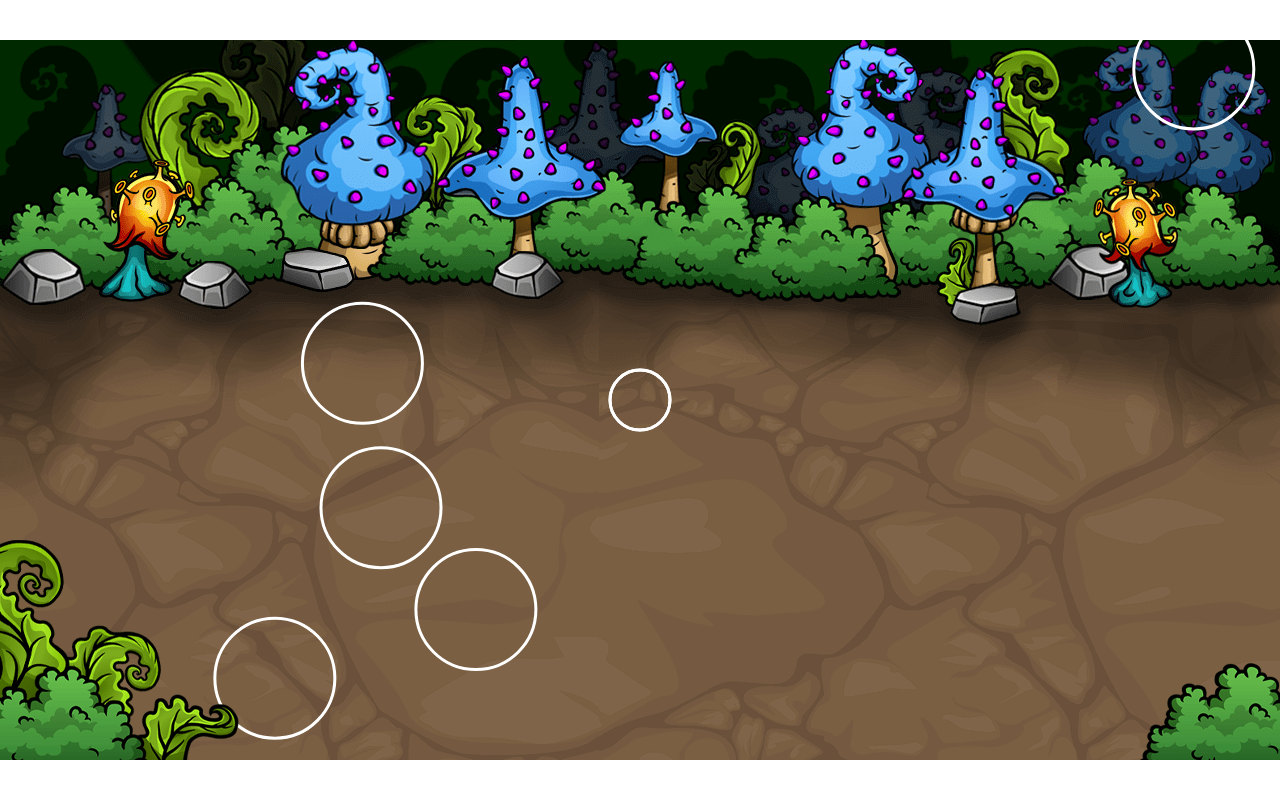
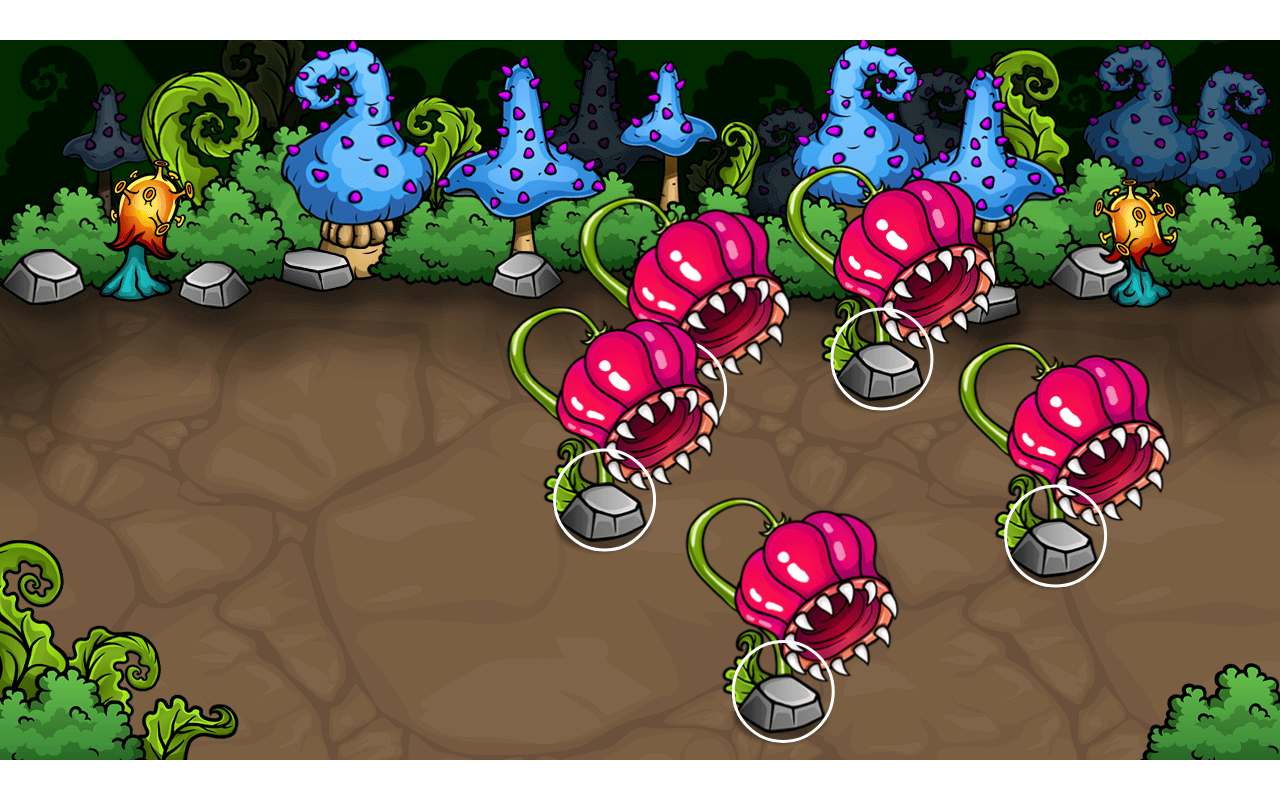
Before and after one commit to rrs-init/Egg_game, a plain HTML site: page index.html in a window 1280 px wide. Drawn offline with Linux system fonts and the light colour scheme.

Commit message:
load obstacles apart without overlap

```diff
--- a/index.html
+++ b/index.html
@@ -9,6 +9,7 @@
 <body>
 	<canvas id="canvas1"></canvas>
 	<img id="overlay" src="./assests/overlay.png">
+	<img id="obstacles" class="assest" src="./assests/obstacles.png">
 
 	<script src="script.js"></script>
 </body>
--- a/script.js
+++ b/script.js
@@ -14,9 +14,21 @@ window.addEventListener('load', function () {
 			this.game = game;
 			this.CX = Math.random() * this.game.width;
 			this.CY = Math.random() * this.game.height;
-			this.CR = 60;
+			this.CR = 50;
+			this.image = document.getElementById('obstacles');
+			this.spriteW = 250;
+			this.spriteH = 250;
+
+			this.width = 250;
+			this.height = 250;
+			this.spriteX = this.CX - this.width * 0.5;
+			this.spriteY = this.CY - this.height * 0.5 - 70;
 		}
+		/**
+		 * @param {OffscreenCanvasRenderingContext2D} context
+		 */
 		draw(context) {
+			context.drawImage(this.image, 0, 0, this.spriteW, this.spriteH, this.spriteX, this.spriteY, this.width, this.height);
 			context.beginPath();
 			context.arc(this.CX, this.CY, this.CR, 0, Math.PI * 2);
 			context.save();
@@ -106,6 +118,7 @@ window.addEventListener('load', function () {
 			this.width = this.canvas.width;
 			this.height = this.canvas.height;
 			this.player = new Player(this);
+			this.backgroundOffset = 230;
 			this.queue = [];
 			// get canvas offset click.
 			this.mouse = {
@@ -114,7 +127,7 @@ window.addEventListener('load', function () {
 				pressed: false
 			}
 			this.obstacles = [];
-			this.numberObstacles = 5;
+			this.numberObstacles = 9;
 			/** @param {MouseEvent} e */
 			canvas.addEventListener('mousedown', (e) => {
 				this.mouse.x = e.offsetX;
@@ -151,26 +164,33 @@ window.addEventListener('load', function () {
 		init() {
 			let attempts = 0;
 			let overlap = false;
-			while(this.obstacles.length < this.numberObstacles && attempts < 500) {
+			// const debugarr = []
+			while(this.obstacles.length < this.numberObstacles && attempts < 10000) {
+				// console.log(this.obstacles.length);
+
 				let testObstacle = new Obstacle(this);
+				// debugarr.push(Math.floor(testObstacle.CX).toString() +"/470::" + Math.floor(testObstacle.CY).toString() + "/330");
 				this.obstacles.forEach(o => {
 					const dx = testObstacle.CX - o.CX;
 					const dy = testObstacle.CY - o.CY;
-					const distance = Math.hypot(this.dy, this.dx);
-					const sumOfRadii = testObstacle.CR + o.CR;
+					const distance = Math.hypot(dy, dx);
+					const distanceBuffer = 10;
+					const sumOfRadii = testObstacle.CR + o.CR + distanceBuffer;
+
 					if(distance < sumOfRadii) {
 						overlap = true;
 					}
-					if(!overlap) {
-						this.obstacles.push(testObstacle);
-					}
-				})
+				});
+
+				const margin = 10;
+				if(!overlap && testObstacle.spriteX > 0 && testObstacle.spriteX < this.width - testObstacle.width
+					&& testObstacle.CY > this.backgroundOffset + margin && testObstacle.CY < this.height - margin) {
+					this.obstacles.push(testObstacle);
+				}
+
 				attempts++;
 			}
-			for(let i = 0; i < this.numberObstacles; i++) {
-				this.obstacles.push(new Obstacle(this));
-
-			}
+			// console.log(debugarr);
 		}
 	}
 	const game = new Game(canvas);
--- a/style.css
+++ b/style.css
@@ -17,3 +17,6 @@
 	transform: translate(-50%, -50%);
 	pointer-events: none;
 }
+.assest {
+	display: none;
+}
```
